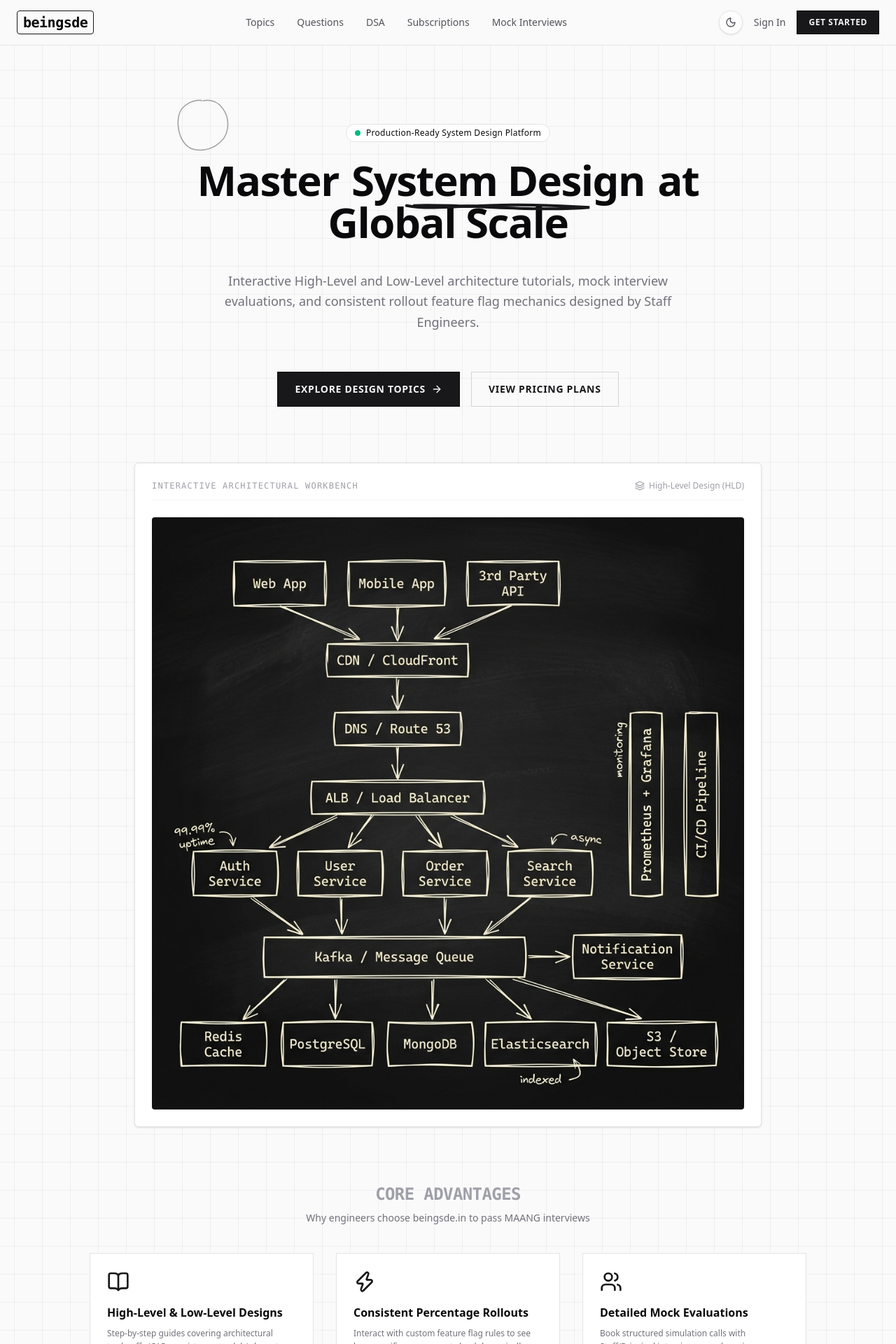
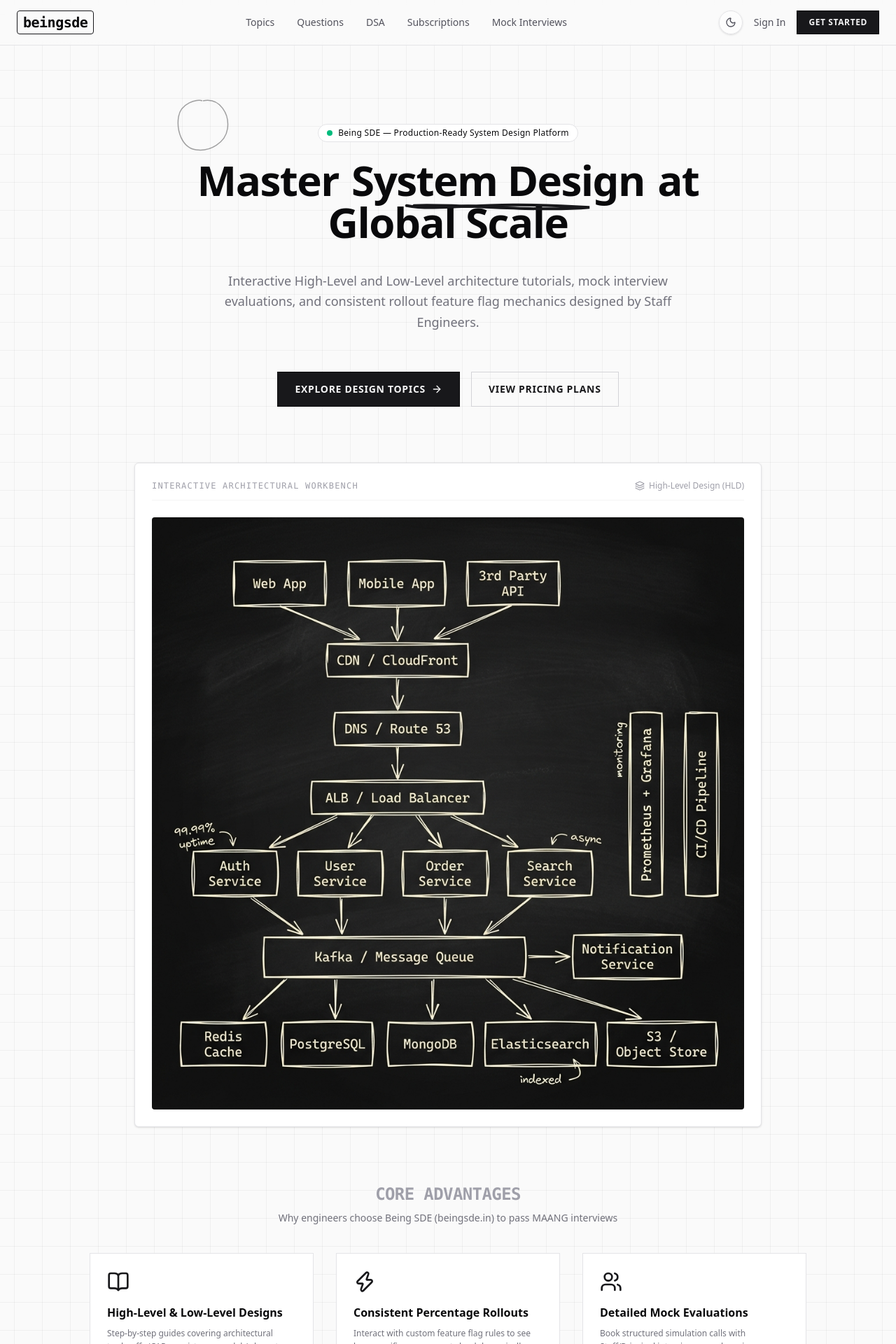
Before and after one commit to roamingcops/beingsde, a Next.js app in the folder beingsde-ui/: page / in a window 1280 px wide. Shown: the top 1920 px of the page at 70% size. Built offline with nearby package versions, Linux system fonts and the light colour scheme; no server answers.

Commit message:
seo: optimize metadata and schema properties for 'Being SDE' search term

```diff
--- a/beingsde-ui/src/app/layout.tsx
+++ b/beingsde-ui/src/app/layout.tsx
@@ -18,10 +18,10 @@ const geistMono = Geist_Mono({
 export const metadata: Metadata = {
   metadataBase: new URL("https://beingsde.in"),
   title: {
-    default: "beingsde.in | #1 System Design Interview Prep Platform",
-    template: "%s | beingsde.in"
+    default: "Being SDE — #1 System Design Interview Prep Platform | beingsde.in",
+    template: "%s | Being SDE (beingsde.in)"
   },
-  description: "beingsde.in is the leading interactive platform to master System Design interviews — HLD, LLD, distributed databases, caching, Kafka, consistent hashing, and sharding. Used by engineers at Google, Amazon, Meta, and top startups.",
+  description: "Being SDE (beingsde.in) is the leading interactive platform to master System Design interviews — HLD, LLD, distributed databases, caching, Kafka, consistent hashing, and sharding. Used by engineers at Google, Amazon, Meta, and top startups.",
   keywords: [
     "beingsde",
     "beingsde.in",
@@ -80,22 +80,22 @@ export const metadata: Metadata = {
     type: "website",
     locale: "en_US",
     url: "https://beingsde.in",
-    title: "beingsde.in | #1 System Design Interview Prep Platform",
-    description: "Master High-Level Design (HLD), Low-Level Design (LLD), database sharding, caching, and scalable architecture. The most comprehensive system design learning platform for FAANG interviews.",
-    siteName: "beingsde.in",
+    title: "Being SDE — #1 System Design Interview Prep Platform | beingsde.in",
+    description: "Master High-Level Design (HLD), Low-Level Design (LLD), database sharding, caching, and scalable architecture. The most comprehensive system design learning platform for FAANG interviews by Being SDE.",
+    siteName: "Being SDE (beingsde.in)",
     images: [
       {
         url: "/images/redis-caching-diagram.png",
         width: 1200,
         height: 630,
-        alt: "beingsde.in - System Design Architecture Diagrams & Learning Platform",
+        alt: "Being SDE - System Design Architecture Diagrams & Learning Platform",
       },
     ],
   },
   twitter: {
     card: "summary_large_image",
-    title: "beingsde.in | Master System Design Interviews",
-    description: "The #1 interactive system design prep platform. Learn HLD, LLD, databases, caching, Kafka, consistent hashing with real-world blueprints.",
+    title: "Being SDE — Master System Design Interviews | beingsde.in",
+    description: "The #1 interactive system design prep platform. Learn HLD, LLD, databases, caching, Kafka, consistent hashing with real-world blueprints on Being SDE.",
     images: ["/images/redis-caching-diagram.png"],
     creator: "@beingsde",
     site: "@beingsde",
@@ -134,7 +134,8 @@ export default function RootLayout({
                 {
                   "@type": "Organization",
                   "@id": "https://beingsde.in/#organization",
-                  "name": "beingsde",
+                  "name": "Being SDE",
+                  "alternateName": "beingsde",
                   "url": "https://beingsde.in",
                   "logo": {
                     "@type": "ImageObject",
@@ -142,7 +143,7 @@ export default function RootLayout({
                     "width": 1200,
                     "height": 630
                   },
-                  "description": "beingsde.in is the leading system design interview preparation platform for software engineers. Learn HLD, LLD, distributed systems, caching, and database architecture.",
+                  "description": "Being SDE (beingsde.in) is the leading system design interview preparation platform for software engineers. Learn HLD, LLD, distributed systems, caching, and database architecture.",
                   "sameAs": [
                     "https://beingsde.in"
                   ]
@@ -151,8 +152,9 @@ export default function RootLayout({
                   "@type": "WebSite",
                   "@id": "https://beingsde.in/#website",
                   "url": "https://beingsde.in",
-                  "name": "beingsde.in",
-                  "description": "The #1 interactive system design interview preparation platform covering HLD, LLD, distributed databases, caching, Kafka, and scalability patterns.",
+                  "name": "Being SDE",
+                  "alternateName": "beingsde.in",
+                  "description": "The #1 interactive system design interview preparation platform by Being SDE, covering HLD, LLD, distributed databases, caching, Kafka, and scalability patterns.",
                   "publisher": { "@id": "https://beingsde.in/#organization" },
                   "potentialAction": {
                     "@type": "SearchAction",
@@ -164,9 +166,9 @@ export default function RootLayout({
                 {
                   "@type": "EducationalOrganization",
                   "@id": "https://beingsde.in/#edu",
-                  "name": "beingsde — System Design Academy",
+                  "name": "Being SDE — System Design Academy",
                   "url": "https://beingsde.in",
-                  "description": "Interactive system design learning for software engineers preparing for FAANG, MAANG, and top-tier tech company interviews.",
+                  "description": "Interactive system design learning by Being SDE for software engineers preparing for FAANG, MAANG, and top-tier tech company interviews.",
                   "teaches": [
                     "System Design",
                     "High Level Design",
--- a/beingsde-ui/src/app/page.tsx
+++ b/beingsde-ui/src/app/page.tsx
@@ -4,8 +4,8 @@ import Image from "next/image";
 import { ArrowRight, BookOpen, Layers, Users, Zap } from "lucide-react";
 
 export const metadata: Metadata = {
-  title: "beingsde.in | Master System Design Interviews & Architectures",
-  description: "A premium interactive learning platform to master HLD, LLD, caching, consistent hashing, and database sharding. Build scalable software architectures and pass FAANG interviews.",
+  title: "Being SDE — Master System Design Interviews & Architectures | beingsde.in",
+  description: "Being SDE (beingsde.in) is a premium interactive learning platform to master HLD, LLD, caching, consistent hashing, and database sharding. Build scalable software architectures and pass FAANG interviews.",
   alternates: {
     canonical: "https://beingsde.in",
   },
@@ -49,7 +49,7 @@ export default function LandingPage() {
 
         <div className="inline-flex items-center gap-2 px-3 py-1 rounded-full border border-zinc-200 dark:border-zinc-800 bg-[#ffffff] dark:bg-[#18181b] text-xs font-medium tracking-wide">
           <span className="flex h-2 w-2 rounded-full bg-emerald-500 animate-pulse" />
-          Production-Ready System Design Platform
+          Being SDE — Production-Ready System Design Platform
         </div>
 
         <h1 className="text-4xl sm:text-6xl font-black tracking-tight leading-none text-zinc-950 dark:text-zinc-50 max-w-3xl">
@@ -129,7 +129,7 @@ export default function LandingPage() {
       <section className="w-full max-w-5xl flex flex-col gap-10">
         <div className="text-center">
           <h2 className="text-2xl font-bold tracking-tight uppercase text-zinc-400 font-mono">CORE ADVANTAGES</h2>
-          <p className="text-sm text-zinc-500 mt-2">Why engineers choose beingsde.in to pass MAANG interviews</p>
+          <p className="text-sm text-zinc-500 mt-2">Why engineers choose Being SDE (beingsde.in) to pass MAANG interviews</p>
         </div>
 
         <div className="grid grid-cols-1 md:grid-cols-3 gap-8">
```
